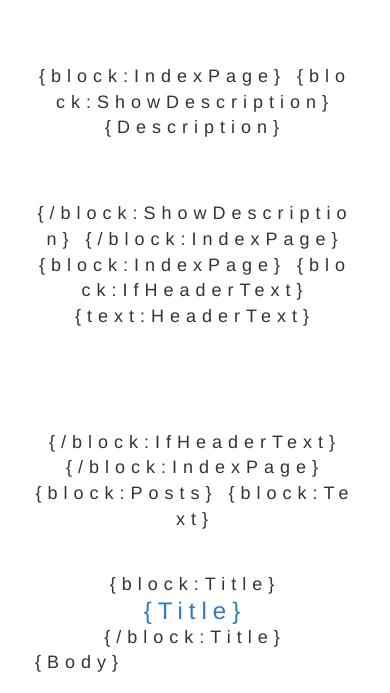
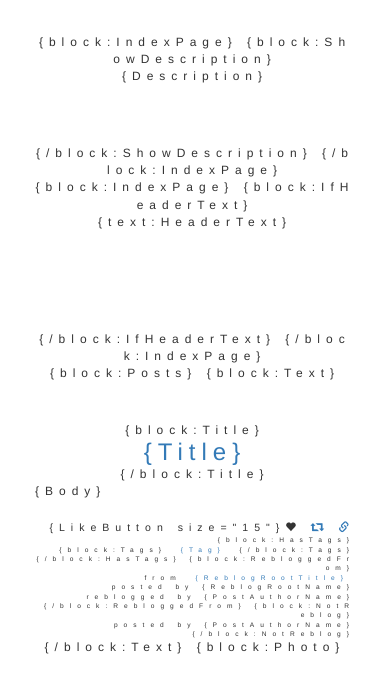
Before and after one commit to okdtsk/disconoir.tumblr.com, a website: page src/index.html in a window 390 px wide. Shown: the part 112-805 px from the top of the page. Drawn offline with nearby package versions, Linux system fonts and the light colour scheme.

Commit message:
Change default body fint-size

```diff
--- a/src/css/main.css
+++ b/src/css/main.css
@@ -104,7 +104,7 @@ body {
   color: {color:TextColor};
   text-shadow: 0px 0px 4px rgba({RGBcolor:TextBlurColor}, 1), 0px 0px 2px rgba({RGBcolor:TextBlurColor}, 0.8);
   letter-spacing: 8px;
-  font-size: 15px;
+  font-size: 12px;
   font-family: "Helvetica Neue", 'ヒラギノ角ゴ Pro W3','Hiragino Kaku Gothic Pro';
   word-break: break-all;
 }
@@ -283,7 +283,7 @@ br.mobile_only { display: none; }
 @media screen and (min-width: 2000px) { /* for Desktop */
   body {
     background-image: url('{image:Background Full}');
-    font-size: 26px;
+    font-size: 24px;
   }
   #contentswrapper {
     width: 100%;
@@ -313,7 +313,7 @@ br.mobile_only { display: none; }
 @media screen and (min-width: 1281px) { /* for Desktop */
   body {
     background-image: url('{image:Background Full}');
-    font-size: 22px;
+    font-size: 20px;
   }
   #contentswrapper {
     width: 100%;
@@ -343,7 +343,7 @@ br.mobile_only { display: none; }
 @media screen and (max-width: 1280px) { /* for iPad and Tablet */
   body {
     background-image: url('{image:Background Full}');
-    font-size: 20px;
+    font-size: 18px;
   }
   ul.buttons {
     font-size: 130%;
@@ -379,7 +379,7 @@ br.mobile_only { display: none; }
 @media screen and (max-width: 1080px) { /* for iPad and Tablet */
   body {
     background-image: url('{image:Background Full}');
-    font-size: 19px;
+    font-size: 16px;
   }
   ul.buttons {
     font-size: 140%;
@@ -416,7 +416,7 @@ br.mobile_only { display: none; }
   br.mobile_only { display: inline; }
   body {
     background-image: url('{image:Background Mobile}');
-    font-size: 18px;
+    font-size: 12px;
   }
   ul.buttons {
     font-size: 150%;
```
Also changed, not shown: build/index.html.
